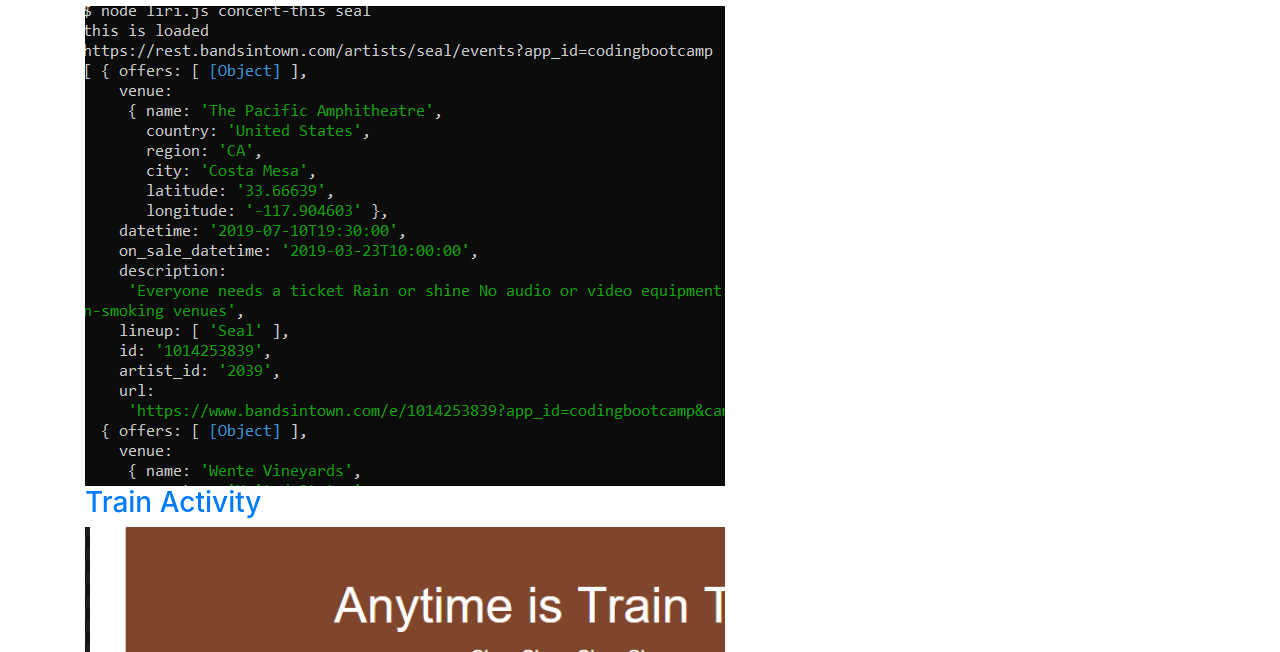
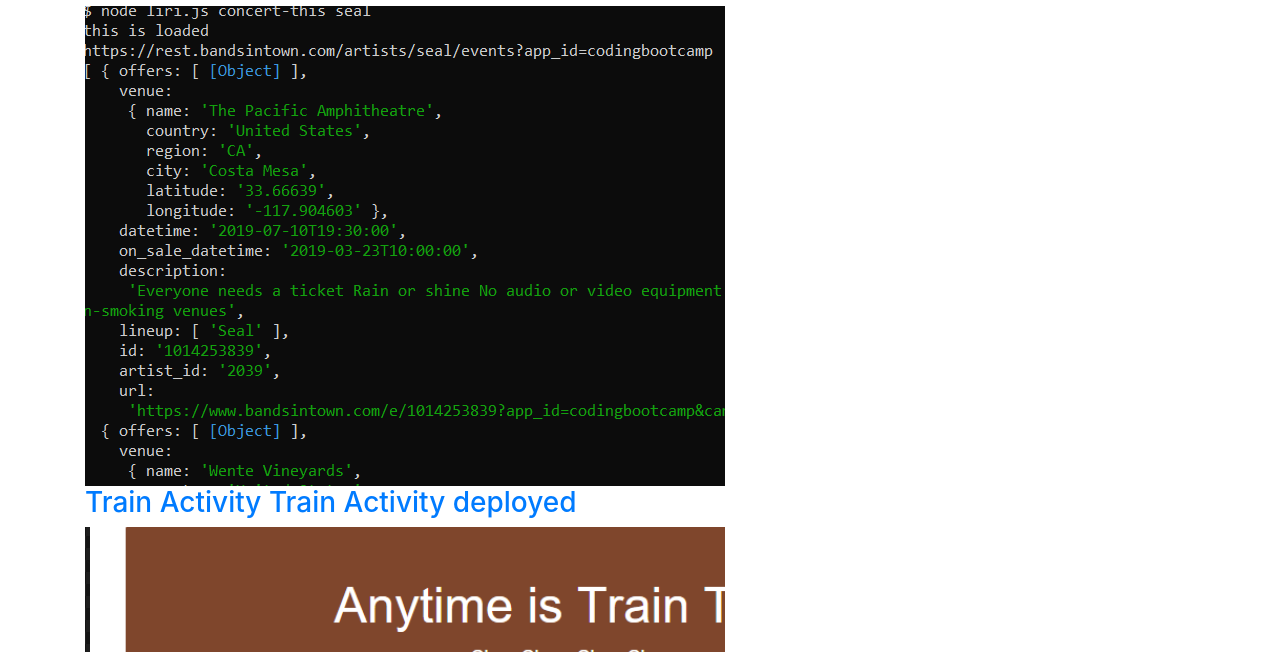
Before and after one commit to Smritisri/bootstrap-portfolio, a plain HTML site: page portfolio.html in a window 1280 px wide. Shown: the part 148-800 px from the top of the page. Drawn offline with nearby package versions, Linux system fonts and the light colour scheme.

Commit message:
added Train activity deployed hyperlink

```diff
--- a/portfolio.html
+++ b/portfolio.html
@@ -54,7 +54,11 @@
       <div class="work">
         <img src="assets/images/liribot.png" alt="Liribot">
 
-        <a href= "https://github.com/Smritisri/Train_activity"><h3>Train Activity</h3></a>
+        <!-- <a href= "https://github.com/Smritisri/Train_activity"><h3>Train Activity</h3></a> -->
+        <h3 display:inline>
+        <a href= "https://github.com/Smritisri/Train_activity">Train Activity</a>
+        <a href= "ttps://smritisri.github.io/Train_activity/">Train Activity deployed</a>
+      </h3>
       </div>
       <div class="work">
           <a href="https://smritisri.github.io/Train_activity/">
```
